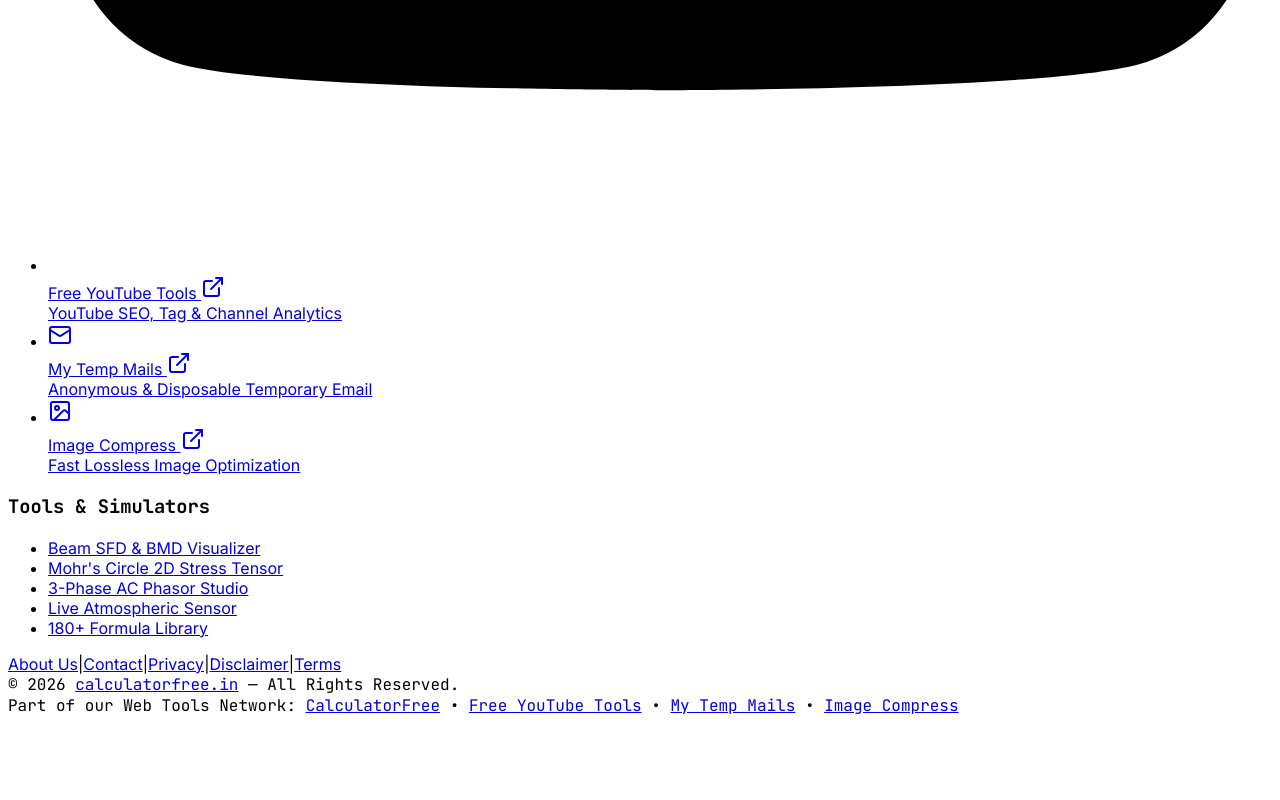
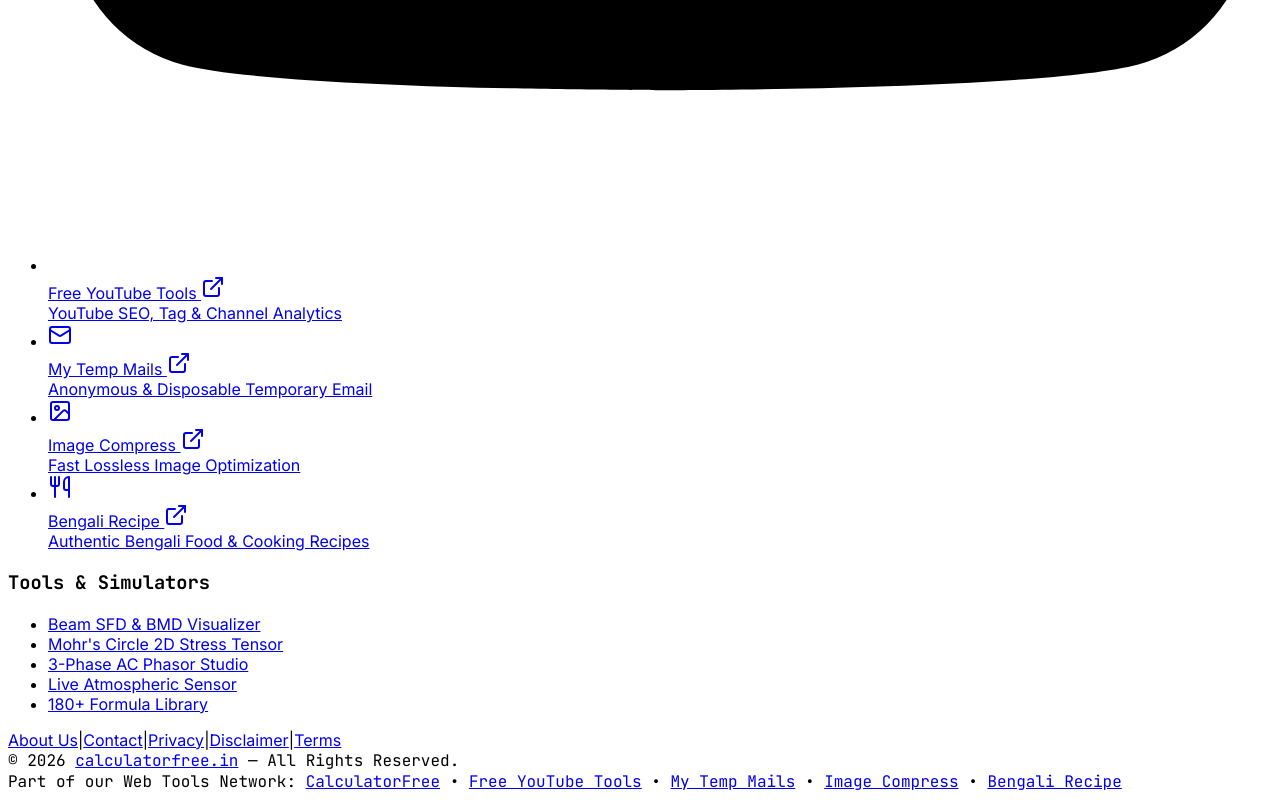
Before and after one commit to madhurimondal89/engg-app, a React (Vite) app in the folder client/: page / in a window 1280 px wide. Shown: the part 6214-7014 px from the top of the page. Before the commit the page ends 6938 px from the top, so only its background shows below. Built offline with nearby package versions, Linux system fonts and the light colour scheme; no server answers.

Commit message:
feat: add Bengali Recipe link to footer and Web Tools

```diff
--- a/client/index.html
+++ b/client/index.html
@@ -71,6 +71,7 @@
           "https://freeyoutubetools.com/",
           "https://mytempmails.com/",
           "https://imagecompress.in/",
+          "https://rannabanna.co.in/",
           "https://engineering.calculatorfree.in/"
         ]
       },
--- a/client/src/components/calculator-layout.tsx
+++ b/client/src/components/calculator-layout.tsx
@@ -42,7 +42,8 @@ import {
   Calculator,
   Hash,
   Mail,
-  Image as ImageIcon
+  Image as ImageIcon,
+  Utensils
 } from 'lucide-react';
 
 const DISCIPLINES = [
@@ -518,6 +519,18 @@ export default function CalculatorLayout() {
                     <ExternalLink className="w-2.5 h-2.5 opacity-60" />
                   </a>
                 </li>
+                <li>
+                  <a
+                    href="https://rannabanna.co.in/"
+                    target="_blank"
+                    rel="noopener noreferrer"
+                    className="group flex items-center gap-1.5 text-slate-300 hover:text-orange-400 transition-colors"
+                  >
+                    <Utensils className="w-3.5 h-3.5 text-orange-500 group-hover:scale-110 transition-transform" />
+                    <span className="font-medium">Bengali Recipe</span>
+                    <ExternalLink className="w-2.5 h-2.5 opacity-60" />
+                  </a>
+                </li>
               </ul>
             </div>
 
@@ -599,6 +612,15 @@ export default function CalculatorLayout() {
                 className="text-emerald-400 hover:underline"
               >
                 Image Compress
+              </a>{' '}
+              •{' '}
+              <a
+                href="https://rannabanna.co.in/"
+                target="_blank"
+                rel="noopener noreferrer"
+                className="text-orange-400 hover:underline"
+              >
+                Bengali Recipe
               </a>
             </div>
           </div>
--- a/client/src/components/landing-page.tsx
+++ b/client/src/components/landing-page.tsx
@@ -4,7 +4,7 @@ import {
   CheckCircle2, Star, TrendingUp, BookOpen, ChevronRight, Bolt,
   BarChart3, FlaskConical, Layers, Shield, Clock, Users, Calculator,
   Activity, Wrench, Gauge, X, ExternalLink, Sparkles, Award, Globe, LineChart, Compass,
-  Sun, Moon, Radio, Mail, Image as ImageIcon
+  Sun, Moon, Radio, Mail, Image as ImageIcon, Utensils
 } from 'lucide-react';
 import { LiveEngineeringFeed } from './live-engineering-feed';
 import { useSeo } from '@/lib/seo';
@@ -1190,6 +1190,22 @@ export default function LandingPage() {
                     </div>
                   </a>
                 </li>
+                <li>
+                  <a
+                    href="https://rannabanna.co.in/"
+                    target="_blank"
+                    rel="noopener noreferrer"
+                    className="group flex items-start gap-2 text-slate-300 hover:text-orange-400 transition-colors"
+                  >
+                    <Utensils className="w-3.5 h-3.5 text-orange-500 mt-0.5 flex-shrink-0 group-hover:scale-110 transition-transform" />
+                    <div>
+                      <div className="font-semibold flex items-center gap-1">
+                        Bengali Recipe <ExternalLink className="w-2.5 h-2.5 opacity-60" />
+                      </div>
+                      <div className="text-[11px] text-slate-500">Authentic Bengali Food & Cooking Recipes</div>
+                    </div>
+                  </a>
+                </li>
               </ul>
             </div>
 
@@ -1293,6 +1309,15 @@ export default function LandingPage() {
                 className="text-emerald-400 hover:underline"
               >
                 Image Compress
+              </a>{' '}
+              •{' '}
+              <a
+                href="https://rannabanna.co.in/"
+                target="_blank"
+                rel="noopener noreferrer"
+                className="text-orange-400 hover:underline"
+              >
+                Bengali Recipe
               </a>
             </div>
           </div>
```
